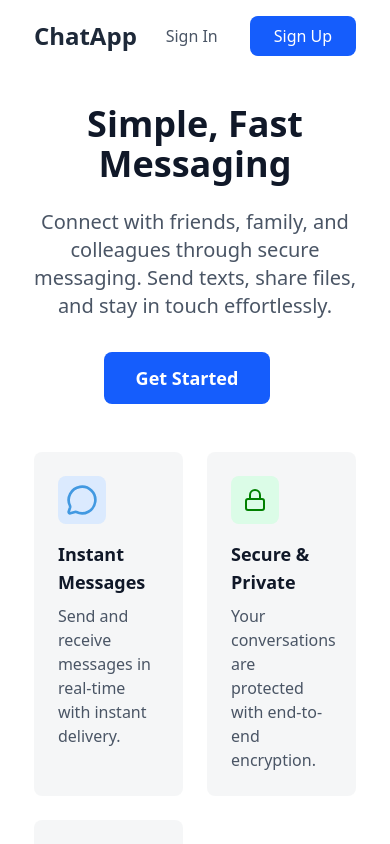
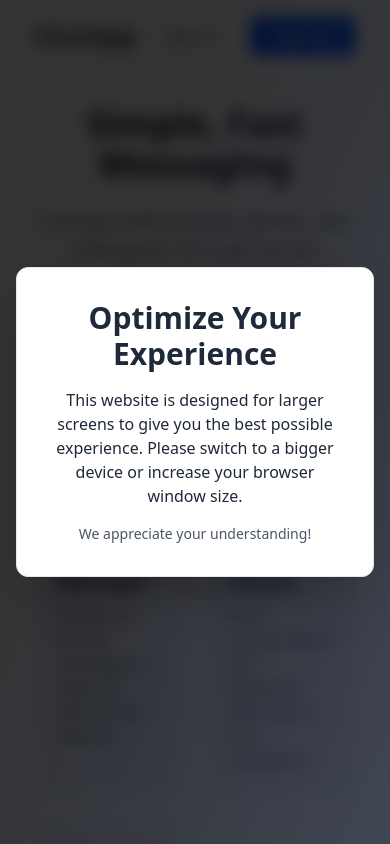
Before and after one commit to premchandellendula/real-time-chat-app, a Next.js app: page / in a window 390 px wide. Shown: the top 844 px of the page. Built offline with nearby package versions, Linux system fonts and the light colour scheme; no server answers.

Commit message:
add a warning for less screens

```diff
--- a/app/layout.tsx
+++ b/app/layout.tsx
@@ -5,6 +5,7 @@ import { ThemeProvider } from "next-themes";
 import { UserProvider } from "@/other/UserProvider";
 import { Toaster } from "sonner";
 import { ChatProvider } from "@/other/ChatProvider";
+import ResponsiveOverlay from "@/components/overlay/ResponsiveOverlay";
 
 const geistSans = Geist({
   variable: "--font-geist-sans",
@@ -27,6 +28,7 @@ export default function RootLayout({
   children: React.ReactNode;
 }>) {
   return (
+
     <html lang="en" suppressHydrationWarning>
       <body
         className={`${geistSans.variable} ${geistMono.variable} antialiased`}
@@ -38,6 +40,7 @@ export default function RootLayout({
         >
           <UserProvider>
             <ChatProvider>
+              <ResponsiveOverlay />
               {children}
               <Toaster richColors position='top-right' />
             </ChatProvider>
--- a/app/page.tsx
+++ b/app/page.tsx
@@ -1,4 +1,4 @@
-import ChatIcon from "@/components/icons/ChatIcon";
+"use client"
 import Community from "@/components/icons/Community";
 import LockIcon from "@/components/icons/LockIcon";
 import { MessageCircle } from "lucide-react";
@@ -6,7 +6,7 @@ import Link from "next/link";
 
 export default function Home() {
     return (
-    <div className="p-4 bg-white h-screen">
+        <div className="p-4 bg-white min-h-screen">
             <div className="w-[90%] mx-auto">
                 <div className="flex justify-between items-center mb-12">
                     <div className="flex items-center space-x-2">
@@ -44,7 +44,6 @@ export default function Home() {
                     </Link>
                 </div>
 
-
                 <div className="grid grid-cols-2 md:grid-cols-3 gap-6">
                     <div className="bg-gray-100/80 p-6 rounded-lg">
                         <div className="w-12 h-12 bg-blue-100 rounded-lg flex items-center justify-center mb-4">
@@ -71,6 +70,7 @@ export default function Home() {
                     </div>
                 </div>
             </div>
+
         </div>
     );
 }
--- a/app/signin/page.tsx
+++ b/app/signin/page.tsx
@@ -66,12 +66,12 @@ export default function Signin(){
     }
     return (
         <div className="dark:bg-[#06060b] flex h-screen">
-            <div className="w-[4.5%]">
+            <div>
                 <Sidebar />
             </div>
             <div className="w-[95.5%] flex justify-center items-center h-screen">
-                <form onSubmit={handleSubmit}>
-                    <div className="w-96 rounded-md px-6 py-4 shadow-lg border border-gray-200 dark:border-gray-900">
+                <form onSubmit={handleSubmit} className="w-[95%] md:w-auto">
+                    <div className="md:w-96 rounded-md px-6 py-4 shadow-lg border border-gray-200 dark:border-gray-900">
                         <Heading text="Signin" size="2xl" />
                         <InputBox type="text" placeholder="Email Address" name="email" id="email" onChange={handleChange} />
                         <PasswordInputBox placeholder="Password" name="password" id="password" onChange={handleChange} />
--- a/components/dialog/GroupChatModal.tsx
+++ b/components/dialog/GroupChatModal.tsx
@@ -1,7 +1,6 @@
 "use client"
 import { UserType } from "@/config"
 import { useChat } from "@/other/ChatProvider"
-
 import { useState } from "react"
 import CrossIcon from "../icons/CrossIcon"
 import InputBox from "../ui/InputBox"
--- /dev/null
+++ b/components/overlay/ResponsiveOverlay.tsx
@@ -0,0 +1,42 @@
+"use client"
+import React, { useEffect, useState } from 'react'
+
+const ResponsiveOverlay = () => {
+    const [isLessWidth, setIsLessWidth] = useState<boolean>(false);
+
+    useEffect(() => {
+        const checkWidth = () => {
+            if (window.innerWidth < 768) {
+                setIsLessWidth(true);
+            } else {
+                setIsLessWidth(false);
+            }
+        };
+
+        checkWidth();
+
+        window.addEventListener("resize", checkWidth);
+
+        return () => window.removeEventListener("resize", checkWidth);
+    }, []);
+
+    return (
+        <div className={`fixed inset-0 z-50 flex items-center justify-center bg-gradient-to-br from-black/80 to-gray-900/80 backdrop-blur-sm transition-all duration-300 ${isLessWidth ? "opacity-100 pointer-events-auto" : "opacity-0 pointer-events-none"}`}>
+            <div className="bg-white dark:bg-gray-900 text-gray-800 dark:text-gray-100 max-w-md w-full mx-4 p-8 rounded-xl shadow-2xl border border-gray-200 dark:border-gray-700 text-center space-y-4 animate-fadeIn">
+                <h1 className="text-3xl md:text-4xl font-bold">
+                    Optimize Your Experience
+                </h1>
+                <p className="text-base md:text-lg">
+                    This website is designed for larger screens to give you the best
+                    possible experience. Please switch to a bigger device or increase
+                    your browser window size.
+                </p>
+                <p className="text-sm text-gray-600 dark:text-gray-400">
+                    We appreciate your understanding!
+                </p>
+            </div>
+        </div>
+    )
+}
+
+export default ResponsiveOverlay
--- a/components/profile/Profile.tsx
+++ b/components/profile/Profile.tsx
@@ -1,6 +1,5 @@
 "use client"
 import { useUser } from '@/hooks/useUser'
-import Image from 'next/image'
 import React, { useState } from 'react'
 import Flyout from './Flyout'
 
--- a/components/search/SearchBar.tsx
+++ b/components/search/SearchBar.tsx
@@ -1,7 +1,7 @@
 "use client"
 
 import axios from "axios"
-import { ChangeEvent, useState } from "react"
+import { useState } from "react"
 import { toast } from "sonner"
 
 interface SearchBarProps {
--- a/components/sidebar/Sidebar.tsx
+++ b/components/sidebar/Sidebar.tsx
@@ -8,7 +8,7 @@ import Notifications from "../notification/Notifications";
 export default function Sidebar(){
     const { user } = useUser()
     return (
-        <div className="w-15 bg-gray-100 dark:bg-[#06060b] h-screen py-3 flex flex-col justify-between border border-gray-300 dark:border-gray-900">
+        <div className="w-12 md:w-15 bg-gray-100 dark:bg-[#06060b] h-screen py-3 flex flex-col justify-between border border-gray-300 dark:border-gray-900">
             <div className="flex justify-center">
                 <ChatIcon />
             </div>
```
Lines whose indentation alone changed are shown as unchanged.
